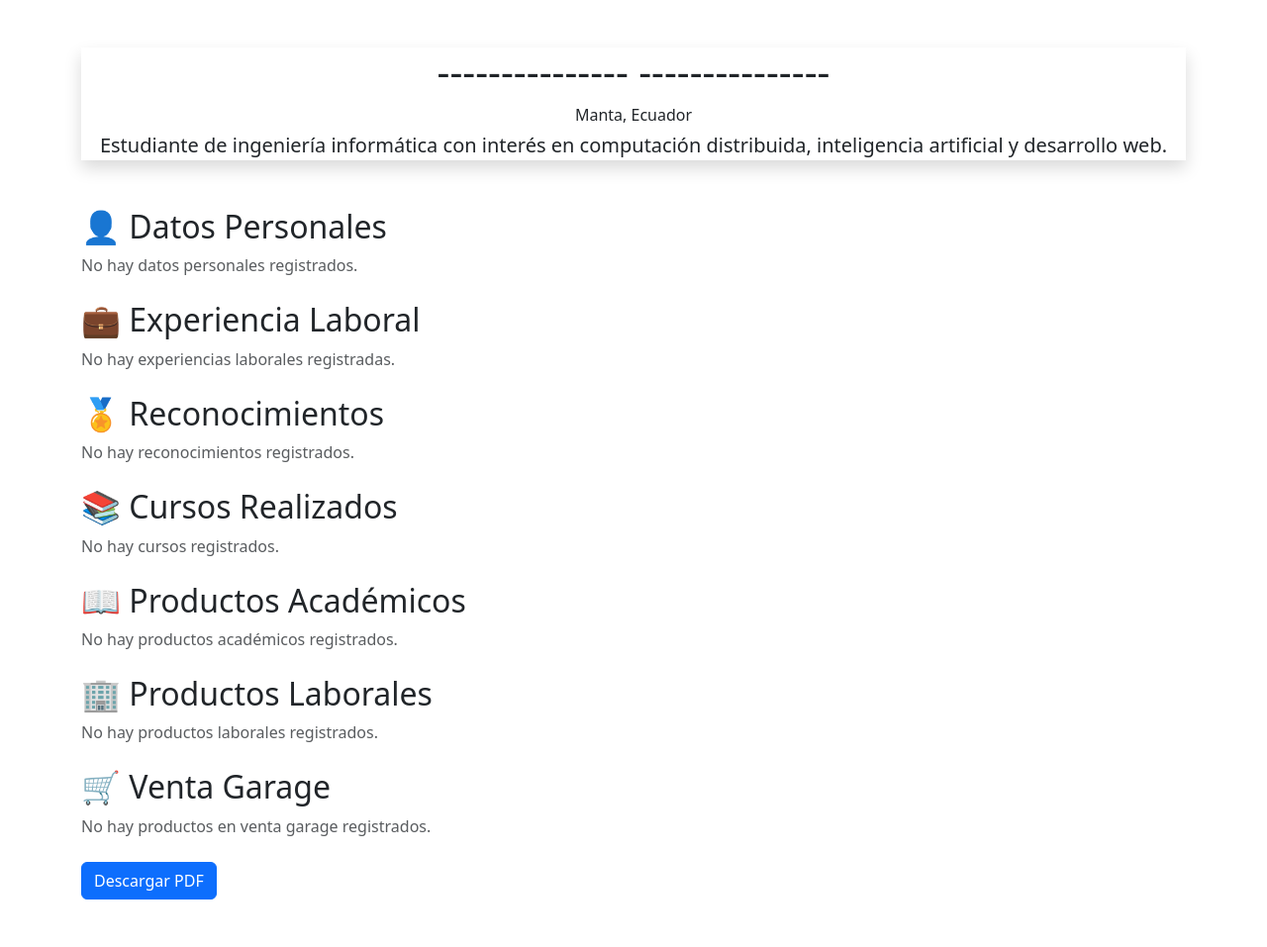
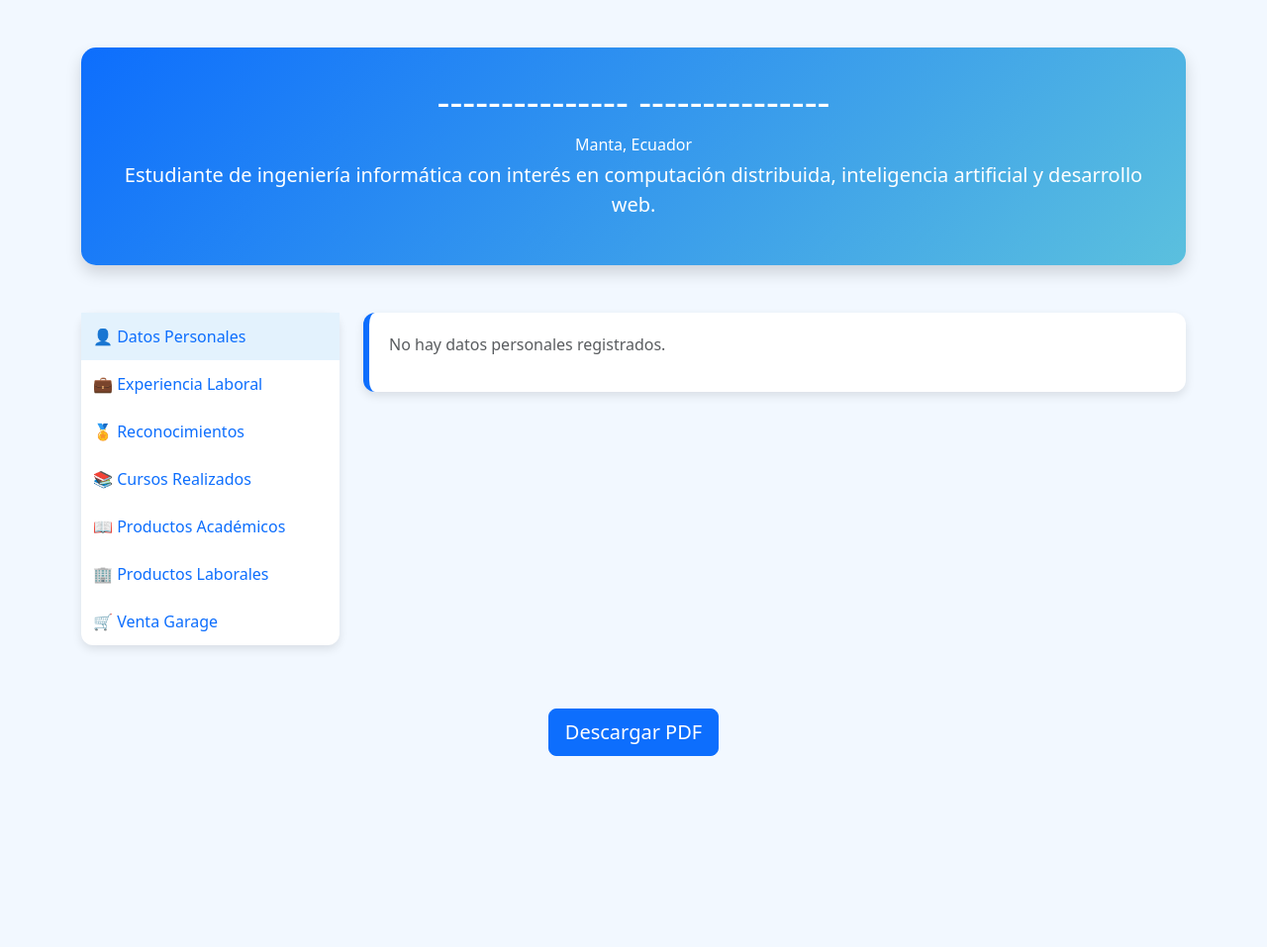
Before and after one commit to alepradofranco/hojadevida, a Django app: page / in a window 1280 px wide. Shown: the whole page at 99% size. After the commit the page ends 764 px from the top, so only its background shows below. Run offline with Django 5.2, Linux system fonts and the light colour scheme; data comes from the database, SQL or seed files in the repository; data that the repository does not hold is empty.

Commit message:
Actualizo hoja de vida

```diff
--- a/tasks/templates/hoja.html
+++ b/tasks/templates/hoja.html
@@ -4,7 +4,55 @@
     <meta charset="UTF-8">
     <title>Hoja de Vida</title>
     <link href="https://cdn.jsdelivr.net/npm/bootstrap@5.3.2/dist/css/bootstrap.min.css" rel="stylesheet">
+
+    <style>
+        body {
+            background-color: #f2f8ff;
+        }
+        .profile-header {
+            background: linear-gradient(135deg, #0d6efd, #5bc0de);
+            color: white;
+            padding: 30px;
+            border-radius: 15px;
+        }
+        .menu {
+            background-color: white;
+            border-radius: 12px;
+            box-shadow: 0 4px 10px rgba(0,0,0,0.1);
+        }
+        .menu button {
+            width: 100%;
+            border: none;
+            background: none;
+            padding: 12px;
+            text-align: left;
+            font-weight: 500;
+            color: #0d6efd;
+        }
+        .menu button.active,
+        .menu button:hover {
+            background-color: #e3f2fd;
+        }
+        .content-box {
+            background-color: white;
+            border-radius: 12px;
+            padding: 20px;
+            border-left: 6px solid #0d6efd;
+            box-shadow: 0 4px 10px rgba(0,0,0,0.1);
+        }
+        .section {
+            display: none;
+        }
+        .section.active {
+            display: block;
+        }
+        .descargar-pdf {
+            text-align: center;
+            margin-top: 40px;
+        }
+    </style>
 </head>
+
 <body>
 <div class="container my-5">
 
@@ -18,9 +66,26 @@
         <p class="lead">{{ perfil.biografia }}</p>
     </div>
 
+    <div class="row">
+
+        <!-- Menú lateral -->
+        <div class="col-md-3 mb-4">
+            <div class="menu">
+                <button class="active" onclick="mostrar('datos', this)">👤 Datos Personales</button>
+                <button onclick="mostrar('experiencia', this)">💼 Experiencia Laboral</button>
+                <button onclick="mostrar('reconocimientos', this)">🏅 Reconocimientos</button>
+                <button onclick="mostrar('cursos', this)">📚 Cursos Realizados</button>
+                <button onclick="mostrar('academicos', this)">📖 Productos Académicos</button>
+                <button onclick="mostrar('laborales', this)">🏢 Productos Laborales</button>
+                <button onclick="mostrar('venta', this)">🛒 Venta Garage</button>
+            </div>
+        </div>
+
+        <!-- Contenido derecho -->
+        <div class="col-md-9">
+
             <!-- Datos Personales -->
-    <div class="mb-4">
-        <h2 class="section-title">👤 Datos Personales</h2>
+            <div id="datos" class="content-box section active">
                 {% if perfil.datos_personales %}
                 <ul class="list-group">
                     <li class="list-group-item"><strong>ID Perfil:</strong> {{ perfil.id }}</li>
@@ -47,9 +112,7 @@
             </div>
 
             <!-- Experiencia Laboral -->
-    <div class="mb-4">
-        <h2 class="section-title">💼 Experiencia Laboral</h2>
-        {% if perfil.experiencia_laboral.all %}
+            <div id="experiencia" class="content-box section">
                 <ul class="list-group">
                     {% for exp in perfil.experiencia_laboral.all %}
                     <li class="list-group-item">
@@ -70,15 +133,10 @@
                     </li>
                     {% endfor %}
                 </ul>
-        {% else %}
-            <p class="text-muted">No hay experiencias laborales registradas.</p>
-        {% endif %}
             </div>
 
             <!-- Reconocimientos -->
-    <div class="mb-4">
-        <h2 class="section-title">🏅 Reconocimientos</h2>
-        {% if perfil.reconocimientos.all %}
+            <div id="reconocimientos" class="content-box section">
                 <ul class="list-group">
                     {% for rec in perfil.reconocimientos.all %}
                     <li class="list-group-item">
@@ -95,15 +153,10 @@
                     </li>
                     {% endfor %}
                 </ul>
-        {% else %}
-            <p class="text-muted">No hay reconocimientos registrados.</p>
-        {% endif %}
             </div>
 
             <!-- Cursos Realizados -->
-    <div class="mb-4">
-        <h2 class="section-title">📚 Cursos Realizados</h2>
-        {% if perfil.cursos_realizados.all %}
+            <div id="cursos" class="content-box section">
                 <ul class="list-group">
                     {% for curso in perfil.cursos_realizados.all %}
                     <li class="list-group-item">
@@ -123,15 +176,10 @@
                     </li>
                     {% endfor %}
                 </ul>
-        {% else %}
-            <p class="text-muted">No hay cursos registrados.</p>
-        {% endif %}
             </div>
 
             <!-- Productos Académicos -->
-    <div class="mb-4">
-        <h2 class="section-title">📖 Productos Académicos</h2>
-        {% if perfil.productos_academicos.all %}
+            <div id="academicos" class="content-box section">
                 <ul class="list-group">
                     {% for prod in perfil.productos_academicos.all %}
                     <li class="list-group-item">
@@ -144,15 +192,10 @@
                     </li>
                     {% endfor %}
                 </ul>
-        {% else %}
-            <p class="text-muted">No hay productos académicos registrados.</p>
-        {% endif %}
             </div>
 
             <!-- Productos Laborales -->
-    <div class="mb-4">
-        <h2 class="section-title">🏢 Productos Laborales</h2>
-        {% if perfil.productos_laborales.all %}
+            <div id="laborales" class="content-box section">
                 <ul class="list-group">
                     {% for prodlab in perfil.productos_laborales.all %}
                     <li class="list-group-item">
@@ -165,15 +208,10 @@
                     </li>
                     {% endfor %}
                 </ul>
-        {% else %}
-            <p class="text-muted">No hay productos laborales registrados.</p>
-        {% endif %}
             </div>
 
             <!-- Venta Garage -->
-    <div class="mb-4">
-        <h2 class="section-title">🛒 Venta Garage</h2>
-        {% if perfil.venta_garage.all %}
+            <div id="venta" class="content-box section">
                 <ul class="list-group">
                     {% for venta in perfil.venta_garage.all %}
                     <li class="list-group-item">
@@ -187,17 +225,27 @@
                     </li>
                     {% endfor %}
                 </ul>
-        {% else %}
-            <p class="text-muted">No hay productos en venta garage registrados.</p>
-        {% endif %}
             </div>
 
+        </div>
+    </div>
+
+    <!-- Descargar PDF -->
     <div class="descargar-pdf">
-        <a href="{% url 'descargar_cv' %}" class="btn btn-primary">Descargar PDF</a>
+        <a href="{% url 'descargar_cv' %}" class="btn btn-primary btn-lg">Descargar PDF</a>
     </div>
 
 </div>
 
+<script>
+    function mostrar(id, btn) {
+        document.querySelectorAll('.section').forEach(s => s.classList.remove('active'));
+        document.getElementById(id).classList.add('active');
+        document.querySelectorAll('.menu button').forEach(b => b.classList.remove('active'));
+        btn.classList.add('active');
+    }
+</script>
+
 <script src="https://cdn.jsdelivr.net/npm/bootstrap@5.3.2/dist/js/bootstrap.bundle.min.js"></script>
 </body>
 </html>
```
Also changed, not shown: tasks/models.py (+106 -33 lines), tasks/migrations/0017_alter_cursorealizado_total_horas.py (added). Lines whose indentation alone changed are shown as unchanged.
